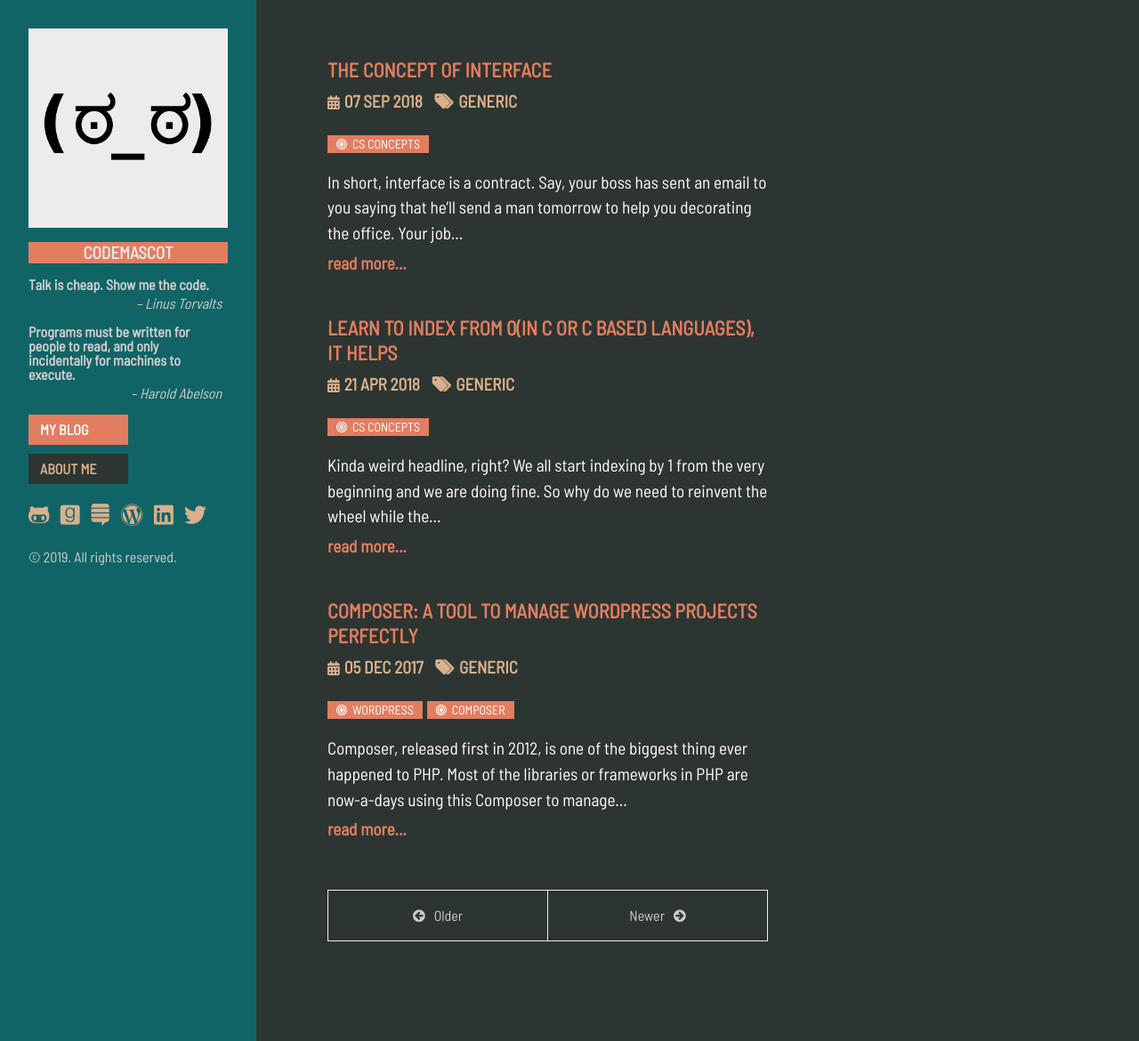
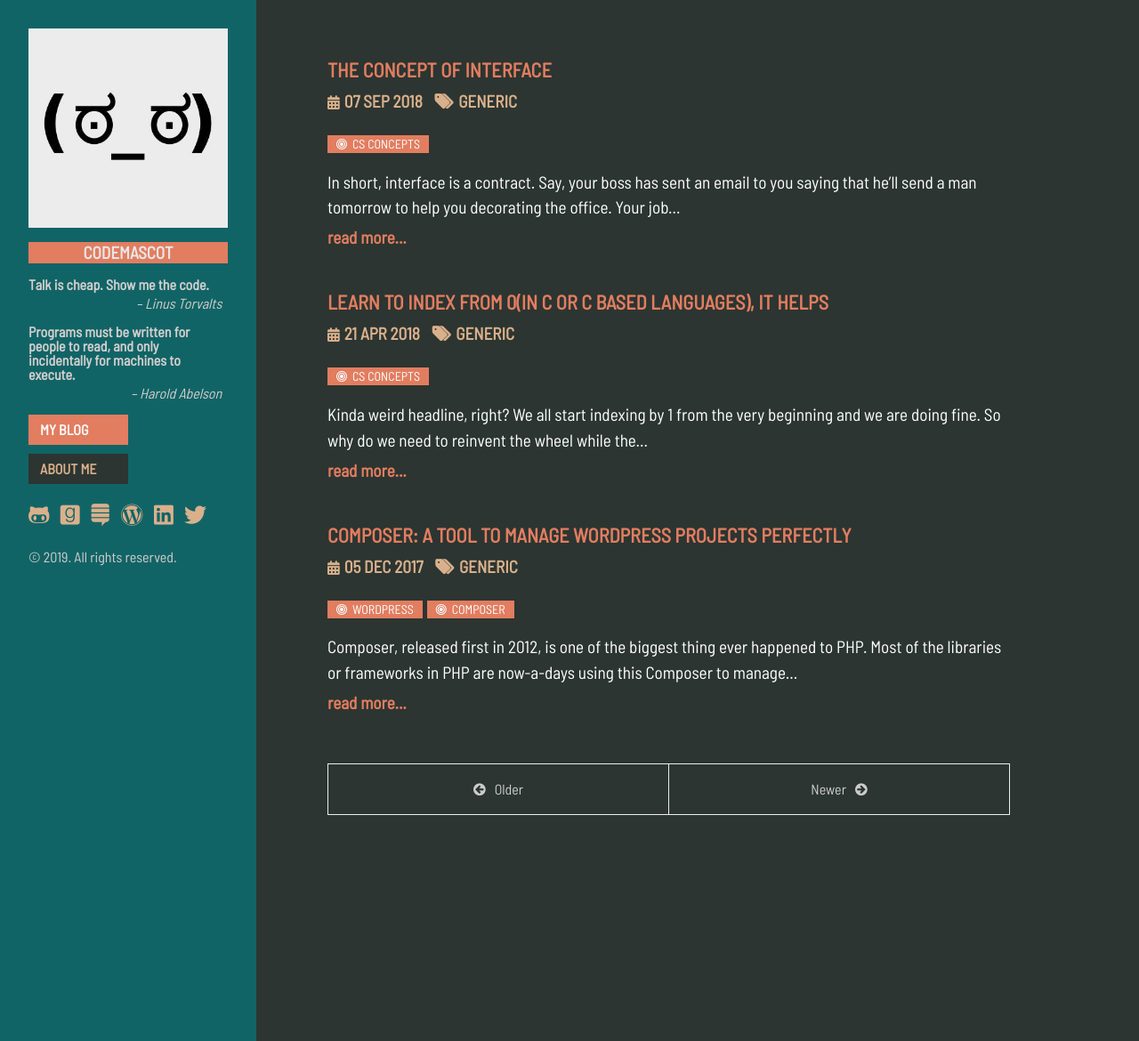
Before and after one commit to khanrn/codemascot.github.io, a Jekyll site: the page built from index.html, in a window 1280 px wide and 1170 px high. Shown: the whole window at 89% size. Built offline with Jekyll 4.4.1, drawn with Linux system fonts in a browser that asks for light colours; nearby versions of some CDN libraries; the list of posts is cut into pages by our own code.

Commit message:
Tools changed

```diff
--- a/public/css/hyde.css
+++ b/public/css/hyde.css
@@ -393,7 +393,7 @@
  }
  @media (min-width: 48em) {
      .content {
-         max-width: 33rem;
+         max-width: 50rem;
          margin-left: 20rem;
          margin-right: 2rem;
      }
```
